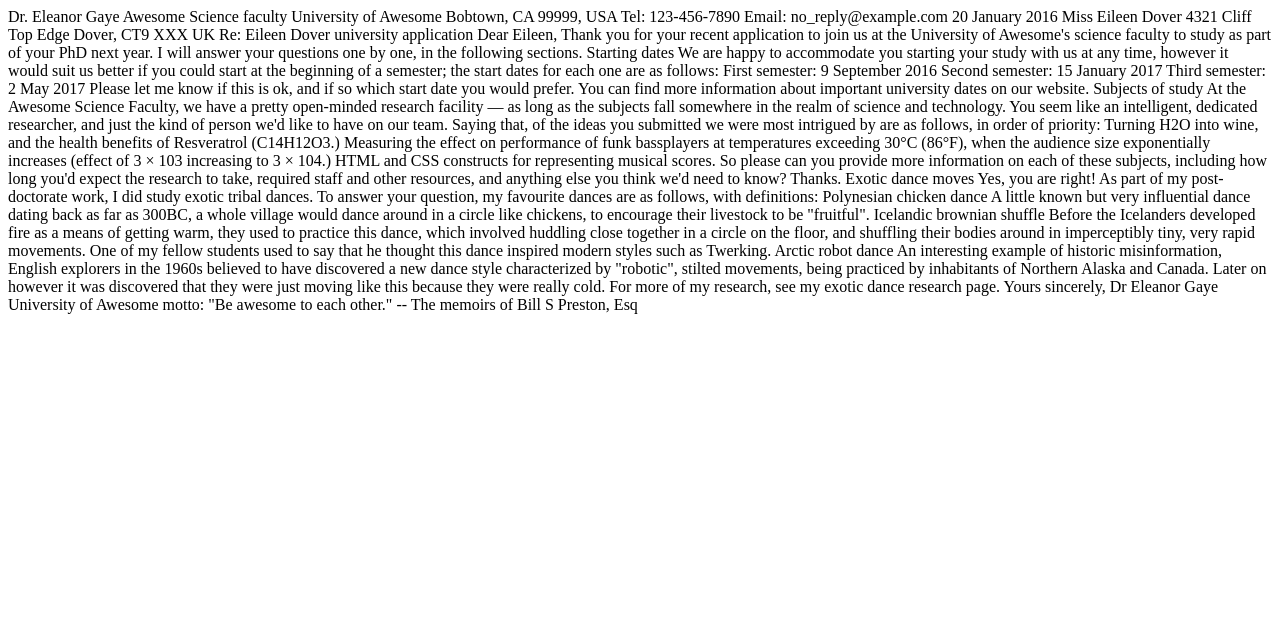
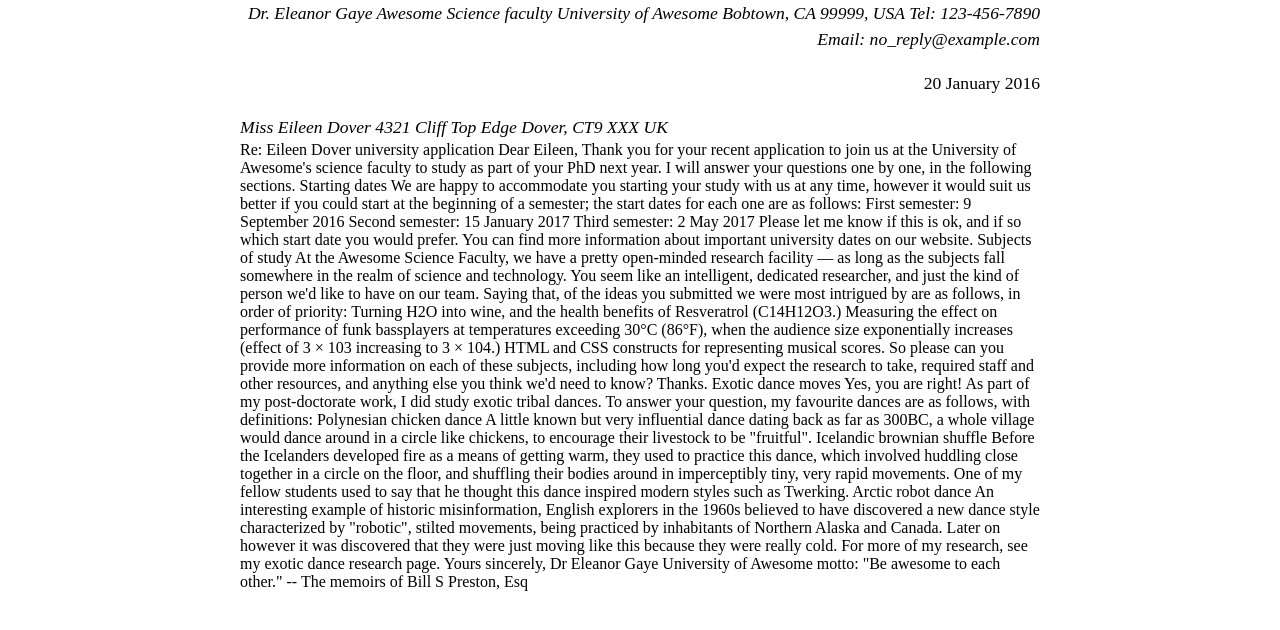
Before and after one commit to Pawanpreet31/Pawanpreet31, a plain HTML site: page assignement_1/part_1.html in a window 1280 px wide. Drawn offline with Linux system fonts and the light colour scheme.

Commit message:
commit_3

```diff
--- /dev/null
+++ b/assignement_1/part_1.css
@@ -0,0 +1,24 @@
+body {
+    max-width: 800px;
+    margin: 0 auto;
+  }
+
+  .sender-column {
+    text-align: right;
+  }
+
+  h1 {
+    font-size: 1.5em;
+  }
+
+  h2 {
+    font-size: 1.3em;
+  }
+
+  p,ul,ol,dl,address {
+    font-size: 1.1em;
+  }
+
+  p, li, dd, dt, address {
+    line-height: 1.5;
+  }
--- a/assignement_1/part_1.html
+++ b/assignement_1/part_1.html
@@ -10,9 +10,13 @@
 <head>
     <meta charset="UTF-8">
     <meta name="viewport" content="width=device-width, initial-scale=1.0">
+    <link rel="stylesheet" href="./part_1.css">
     <title>Document</title>
 </head>
 <body>
+
+
+<address class="sender-column">
         Dr. Eleanor Gaye
     Awesome Science faculty
     University of Awesome
@@ -21,12 +25,16 @@ USA
     Tel: 123-456-7890
     Email: no_reply@example.com
 
-20 January 2016
+</address>
 
+<p class = "sender-column"><time datetime="2016-01-20">20 January 2016</time></p>
+
+<address>
     Miss Eileen Dover
     4321 Cliff Top Edge
     Dover, CT9 XXX
     UK
+</address>
 
 
 Re: Eileen Dover university application
```
Lines whose indentation alone changed are shown as unchanged.
